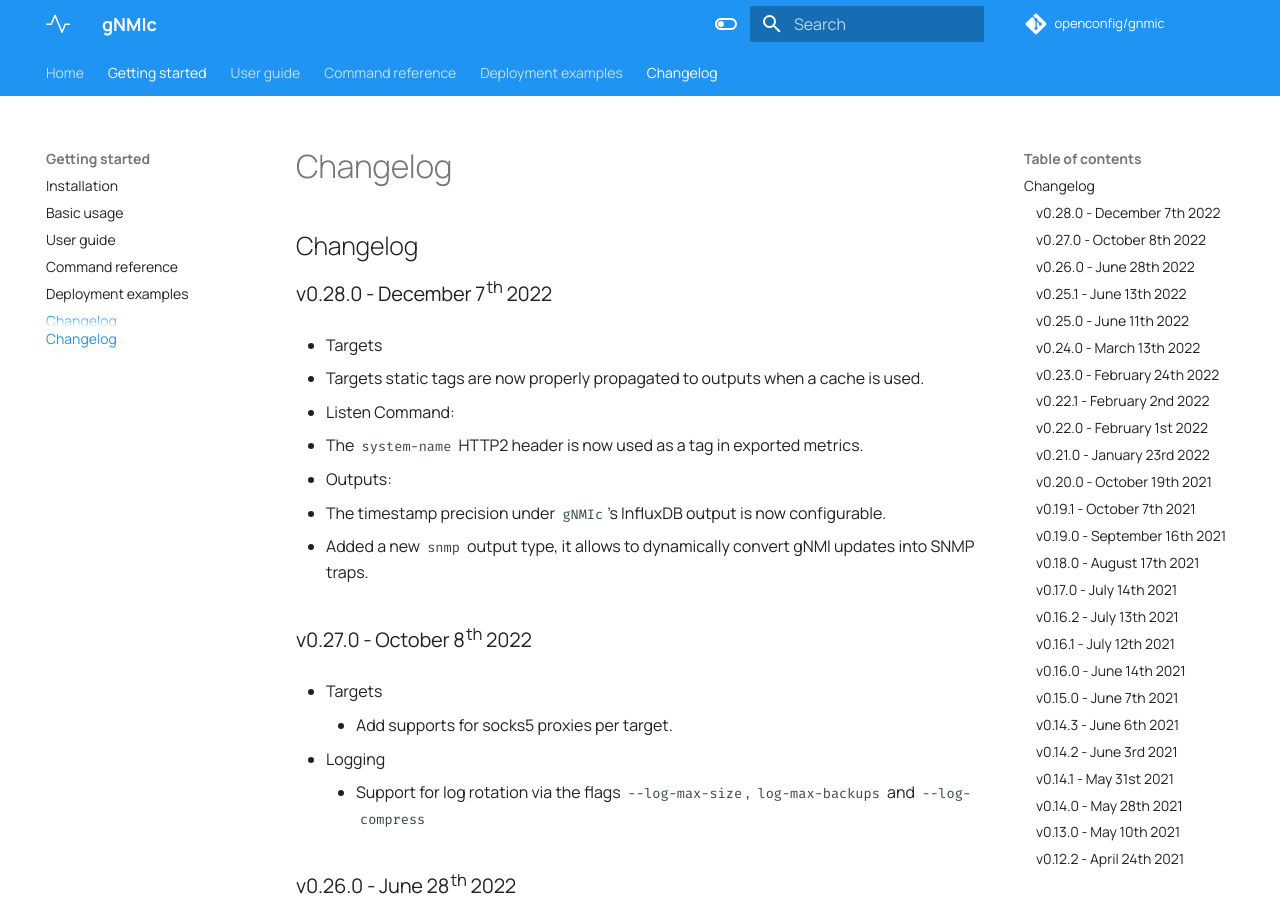
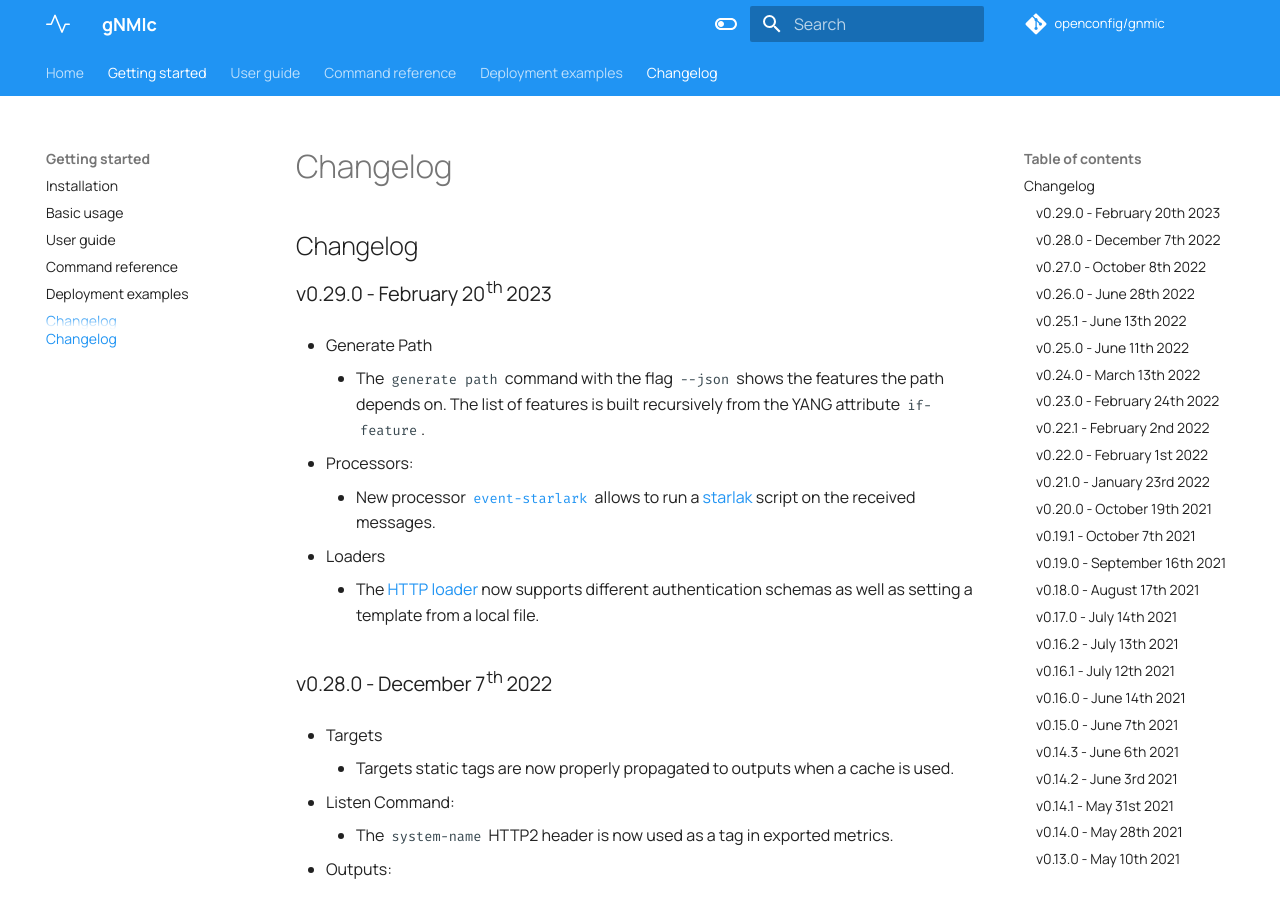
Before and after one commit to openconfig/gnmic, an MkDocs documentation site: the page built from docs/changelog.md, in a window 1280 px wide and 900 px high. Built offline with MkDocs 1.6.1 and Material for MkDocs 9.7.7, drawn with Linux system fonts in a browser that asks for light colours; comment, search, counter and statistics services are not loaded.

Commit message:
add v0.29.0 changelog

```diff
--- a/docs/changelog.md
+++ b/docs/changelog.md
@@ -1,20 +1,35 @@
 ## Changelog
+
+### v0.29.0 - February 20th 2023
+
+- Generate Path
+
+    - The `generate path` command with the flag `--json` shows the features the path depends on.
+      The list of features is built recursively from the YANG attribute `if-feature`.
+
+- Processors:
+
+    - New processor [`event-starlark`](user_guide/event_processors/event_starlark.md) allows to run a [starlak](https://github.com/google/starlark-go/blob/master/doc/spec.md) script on the received messages.
+
+- Loaders
+
+    - The [HTTP loader](user_guide/target_discovery/http_discovery.md) now supports different authentication schemas as well as setting a template from a local file.
 
 ### v0.28.0 - December 7th 2022
 
 - Targets
 
-  - Targets static tags are now properly propagated to outputs when a cache is used.
+    - Targets static tags are now properly propagated to outputs when a cache is used.
 
 - Listen Command:
 
-  - The `system-name` HTTP2 header is now used as a tag in exported metrics.
+    - The `system-name` HTTP2 header is now used as a tag in exported metrics.
 
 - Outputs:
 
-  - The timestamp precision under `gNMIc`'s InfluxDB output is now configurable.
+    - The timestamp precision under `gNMIc`'s InfluxDB output is now configurable.
 
-  - Added a new `snmp` output type, it allows to dynamically convert gNMI updates into SNMP traps.
+    - Added a new `snmp` output type, it allows to dynamically convert gNMI updates into SNMP traps.
 
 ### v0.27.0 - October 8th 2022
 
@@ -47,7 +62,7 @@
 
 - Processors
 
-    - [Strings replace processor](user_guide/event_processors/event_strings) supports replaces using regular expressions.
+    - [Strings replace processor](user_guide/event_processors/event_strings.md) supports replaces using regular expressions.
 
     - Processors  are now supported when collecting telemetry using [listen command](cmd/listen.md) (Nokia SROS specific)
 
```
